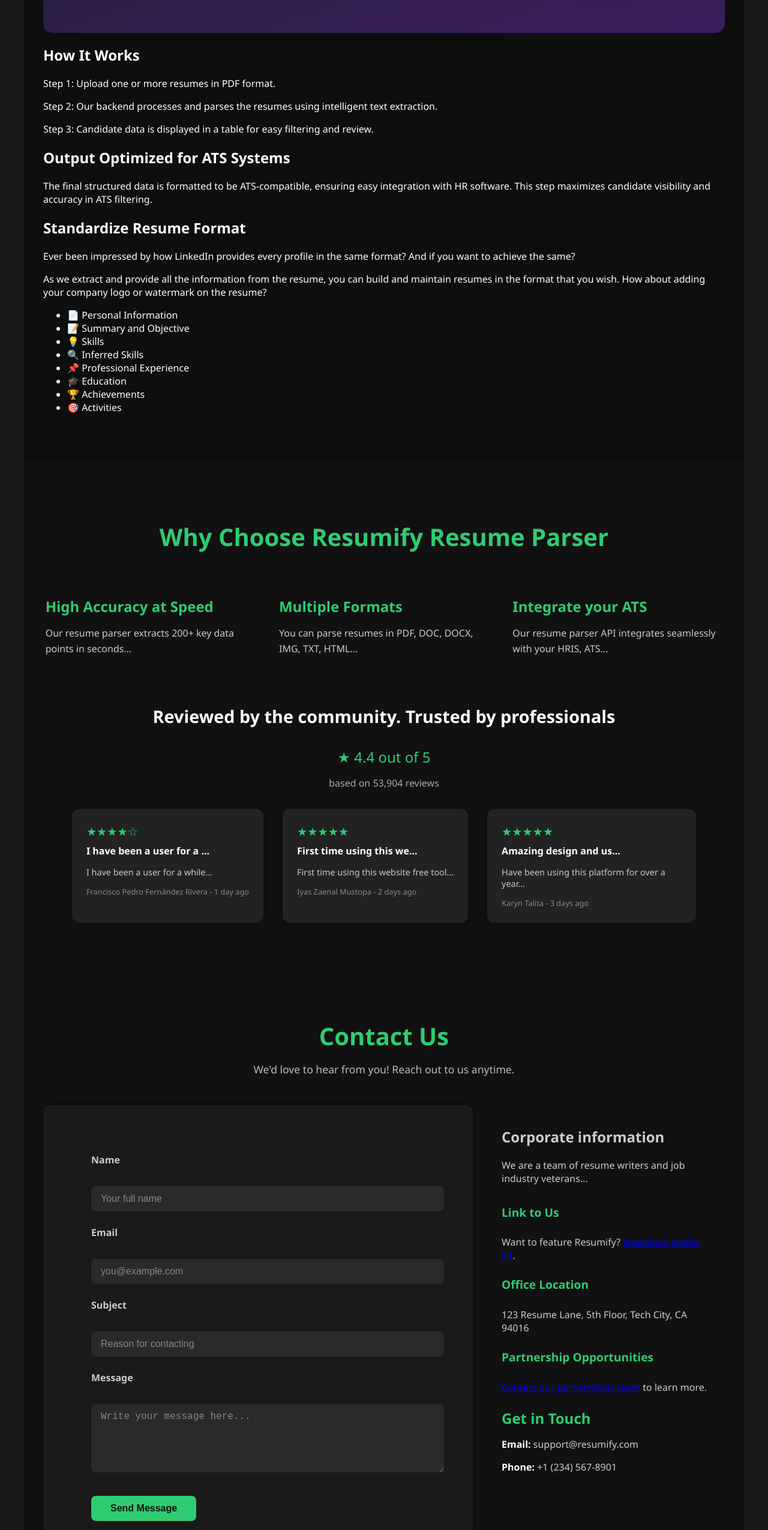
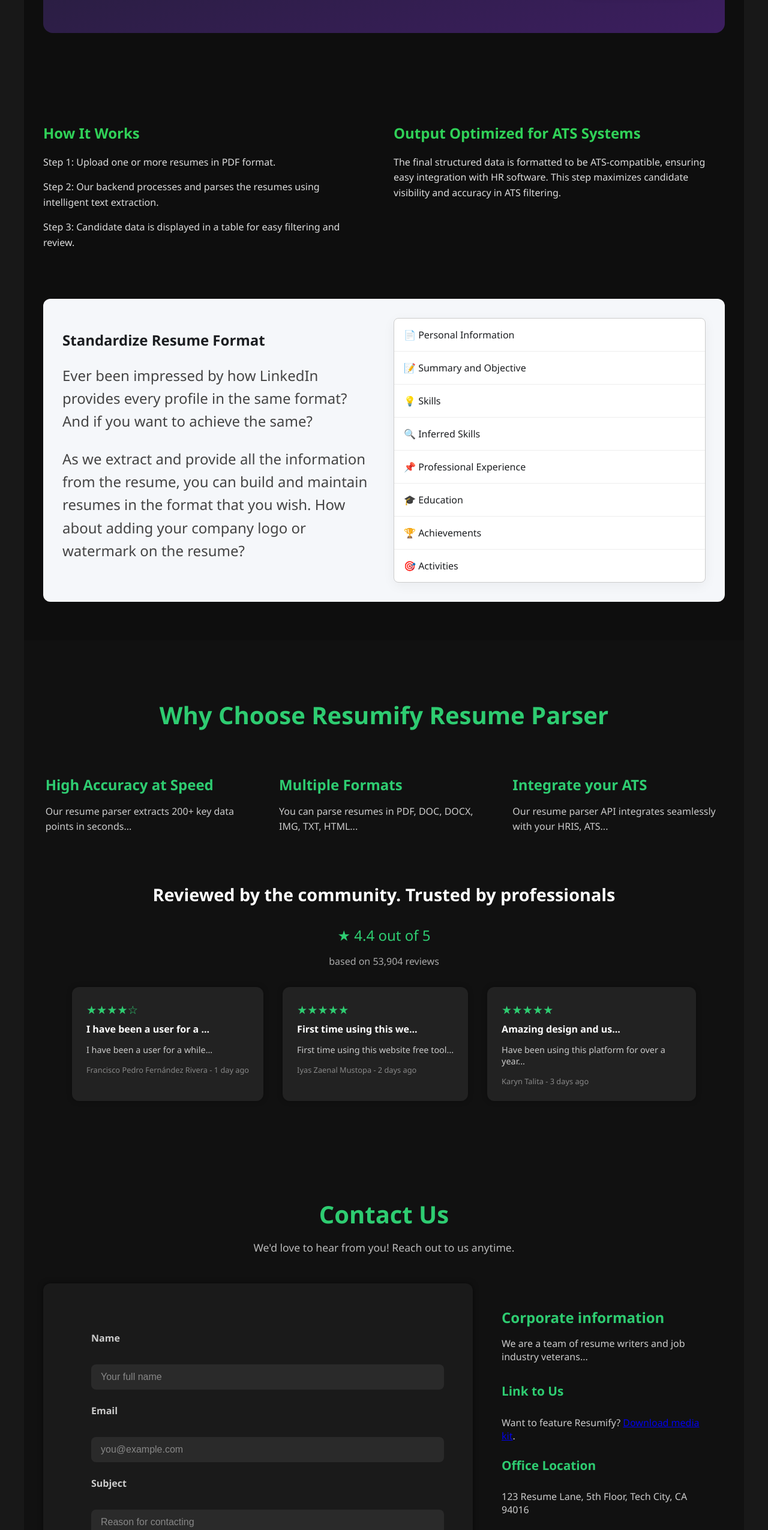
Before and after one commit to Vidhyamanoharan-dev/Resumify, an Angular app: page / in a window 1280 px wide. Shown: the part 2616-5166 px from the top of the page at 60% size. Built offline with nearby package versions, Linux system fonts and the light colour scheme; a web font is replaced by a local one.

Commit message:
updated home page and navbar

```diff
--- a/src/app/home/home.component.html
+++ b/src/app/home/home.component.html
@@ -157,7 +157,10 @@
           <div class="ats-card ats-card-skills">🚀 Optimized skills section</div>
         </div>
       </div>
-
+    </section>
+    <section>
+        <div class="resume-ats-container">
+      <!-- How it works section -->
       <div class="resume-steps">
         <div class="resume-step">
           <h2 class="highlight-heading">How It Works</h2>
@@ -174,6 +177,7 @@
         </div>
       </div>
 
+      <!-- Resume Format Section -->
       <div class="resume-format-box">
         <div class="resume-format-left">
           <h1>Standardize Resume Format</h1>
@@ -185,6 +189,7 @@
             How about adding your company logo or watermark on the resume?
           </p>
         </div>
+
         <div class="resume-format-right">
           <ul class="resume-format-list">
             <li>📄 Personal Information</li>
@@ -198,7 +203,9 @@
           </ul>
         </div>
       </div>
-    </section>
+    </div>
+
+  </section>
 
     <!-- Why Choose Section -->
     <section class="resume-features">
@@ -279,7 +286,7 @@
         </form>
 
         <div class="contact-info">
-          <h1>Corporate information</h1>
+          <h3>Corporate information</h3>
           <p>We are a team of resume writers and job industry veterans...</p>
           <div class="extra-info">
             <h4>Link to Us</h4>
--- a/src/app/home/home.component.scss
+++ b/src/app/home/home.component.scss
@@ -262,7 +262,7 @@
         h4 {
           margin-top: 1.5rem;
           color: #2ecc71;
-          font-size: 1.2rem;
+          font-size: 1.3rem;
         }
 
         p {
@@ -484,11 +484,10 @@
   }
 }
 
-
 .resume-ats-container {
   background-color: #0e0e0e;
   color: white;
-  padding: 6rem 4rem;
+  padding: 4rem 2rem;
   font-family: 'Segoe UI', sans-serif;
 
   .highlight-heading {
@@ -515,8 +514,6 @@
       line-height: 1.6;
       color: #ddd;
       padding-right: 1rem;
-      margin-left: 40px;
-      text-align: left;
     }
   }
 
@@ -536,7 +533,7 @@
     .resume-format-left {
       flex: 1;
 
-      h2 {
+      h1 {
         font-size: 1.5rem;
         font-weight: bold;
         margin-bottom: 1rem;
@@ -578,6 +575,7 @@
     }
   }
 }
+
 
 .resume-features {
   background-color: #111;
```
